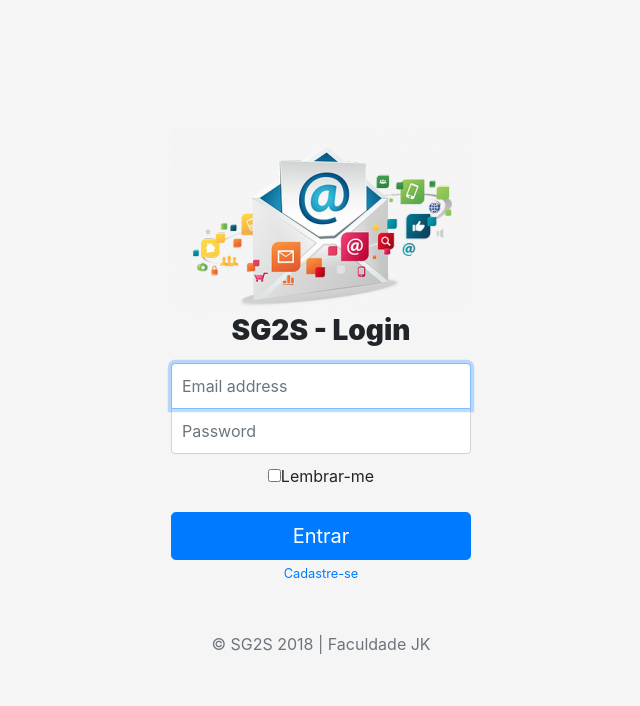
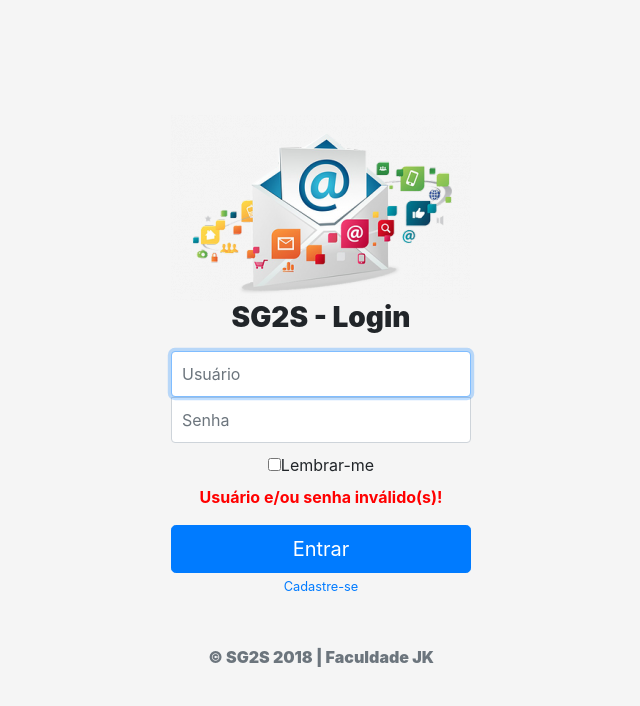
Before and after one commit to tadeuespindolapalermo/SG2S, a PHP site: page /index.php?erro=1 in a window 1280 px wide. Shown: the top 706 px of the page, without its empty margins (319-959 px from the left). Run offline with PHP 8.4, Linux system fonts and the light colour scheme.

Commit message:
Implementei a autenticação do usuário com PHP e MySQL (back-end).

```diff
--- a/index.php
+++ b/index.php
@@ -1,3 +1,7 @@
+<?php
+    $erro = isset($_GET['erro']) ? $_GET['erro'] : 0;
+?>
+
 <!DOCTYPE html>
 <html lang="pt-br">
     <head>
@@ -17,18 +21,28 @@
     </head>
 
     <body class="text-center">
-        <form class="form-signin">
+        <form class="form-signin" method="post" action="autenticacao/validar_acesso.php" id="formLogin">
             <img src="img/sg2s.png" alt="">
             <h1 class="h3 mb-3" style="font-weight: 900">SG2S - Login</h1>
-            <label for="inputEmail" class="sr-only">Endereço de E-mail</label>
-            <input type="email" id="inputEmail" class="form-control" placeholder="Email address" required autofocus />
+
+            <label for="inputEmail" class="sr-only">Usuário</label>
+            <input type="text" id="campo_usuario" name="usuario" class="form-control" placeholder="Usuário" required autofocus />
+
             <label for="inputPassword" class="sr-only">Senha</label>
-            <input type="password" id="inputPassword" class="form-control" placeholder="Password" required />
+            <input type="password" id="campo_senha" name="senha" class="form-control" placeholder="Senha" required />
+
             <div class="checkbox mb-3">
                 <label>
                     <input type="checkbox" value="remember-me" />Lembrar-me
                 </label>
+                <?php
+                    echo '<br/>';
+                    if($erro == 1) {
+                        echo '<font color="#FF0000"><strong>Usuário e/ou senha inválido(s)!<strong></font>';
+                    }
+                 ?>
             </div>
+
             <button class="btn btn-lg btn-primary btn-block" type="submit">Entrar</button>
             <small><a href="autenticacao/inscrevase.php">Cadastre-se</a></small>
             <p class="mt-5 mb-3 text-muted">&copy; SG2S 2018 | Faculdade JK</p>
```
Also changed, not shown: autenticacao/validar_acesso.php (added, +24 -0 lines).
